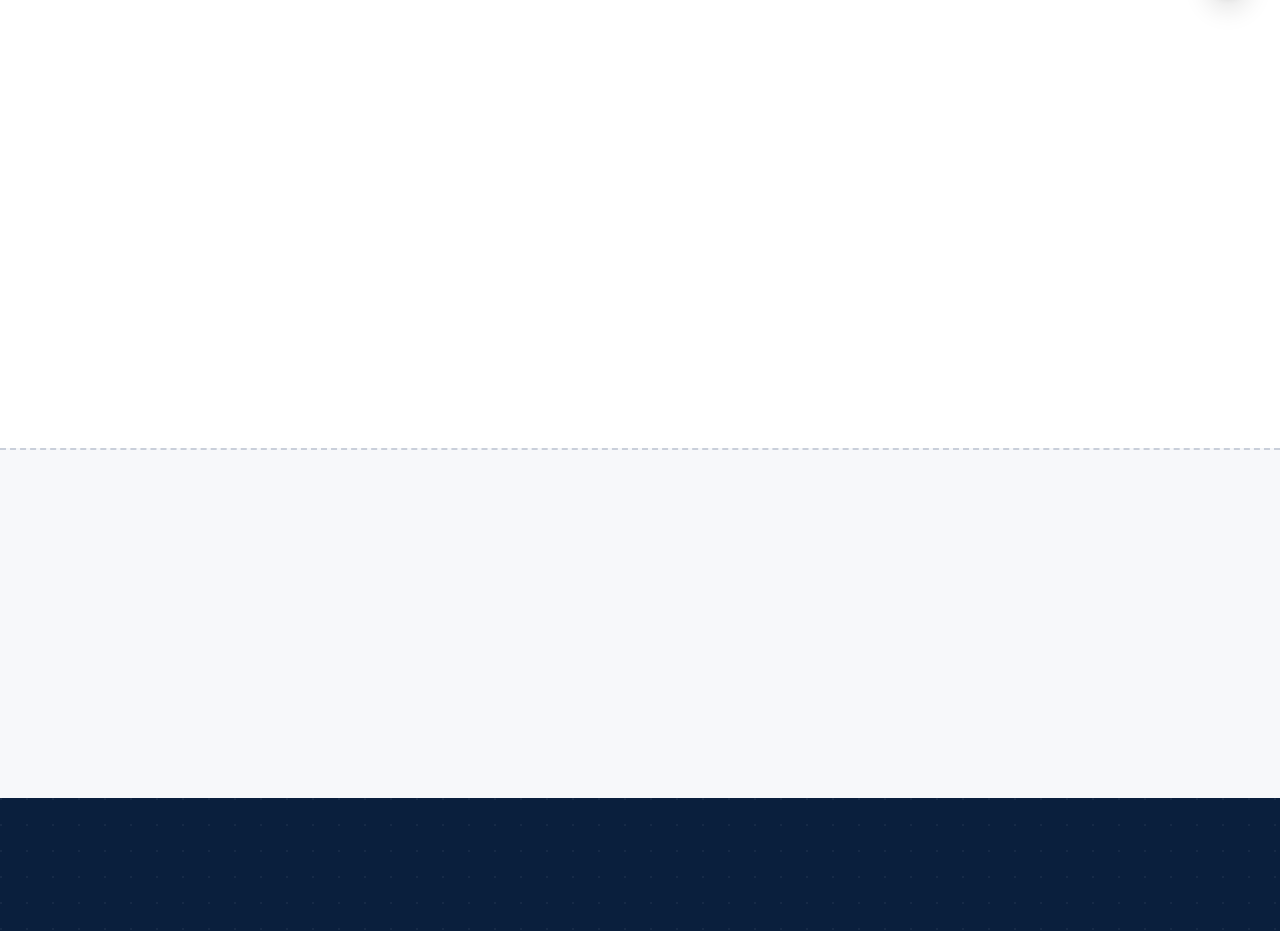
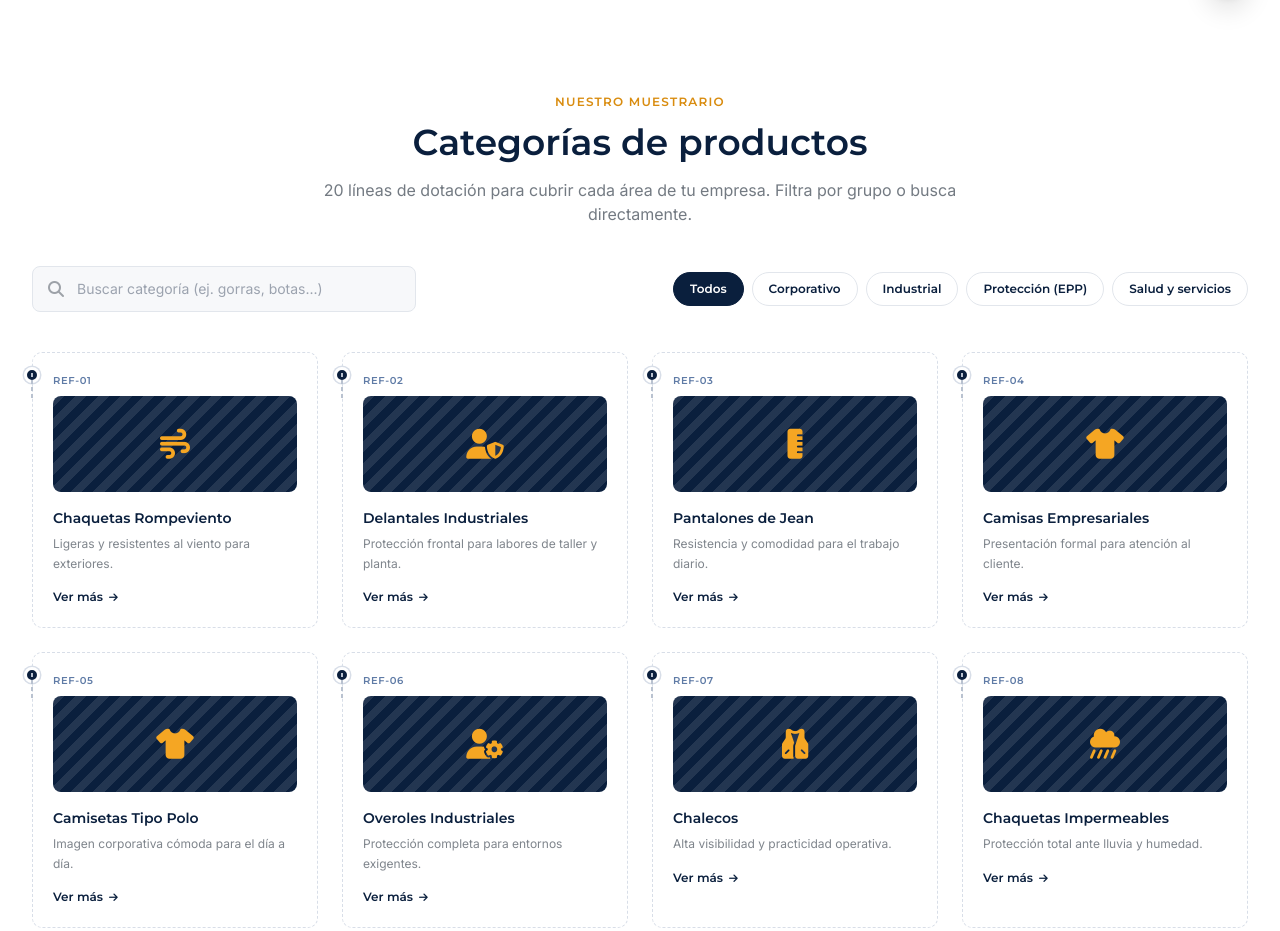
Before and after one commit to pavatorresbe-ship-it/pavatorresbe-env-alo-.github.com, a plain HTML site: page index.html in a window 1280 px wide. Shown: the part 780-1711 px from the top of the page. Drawn offline with nearby package versions, Linux system fonts and the light colour scheme.

Commit message:
Update index.html

```diff
--- a/index.html
+++ b/index.html
@@ -553,7 +553,7 @@
 <script>
 /* ============ DATA ============ */
 const categorias = [
-  {n:'Chaquetas Rompeviento', g:'industrial', img:'./img/rompevientos.jpg', d:'Ligeras y resistentes al viento para exteriores.'},
+  {n:'Chaquetas Rompeviento', g:'industrial', icon:'fa-wind', d:'Ligeras y resistentes al viento para exteriores.'},
   {n:'Delantales Industriales', g:'industrial', icon:'fa-user-shield', d:'Protección frontal para labores de taller y planta.'},
   {n:'Pantalones de Jean', g:'industrial', icon:'fa-ruler-vertical', d:'Resistencia y comodidad para el trabajo diario.'},
   {n:'Camisas Empresariales', g:'corporativo', icon:'fa-shirt', d:'Presentación formal para atención al cliente.'},
@@ -604,9 +604,9 @@ function renderCategorias(list){
       <div class="tag p-5 card-hover reveal in">
         <div class="tag-string"></div>
         <p class="ref-code text-[10px] text-navy-700/70 font-700">REF-${codeNum}</p>
-       <div class="h-24 rounded-lg bg-navy-950 flex items-center justify-center mt-2 fabric overflow-hidden">
-           <img src="${c.img || c.imagen}" alt="${c.n}" class="w-full h-full object-cover rounded-lg">
-             </div>
+        <div class="h-24 rounded-lg bg-navy-950 flex items-center justify-center mt-2 fabric">
+          <i class="fa-solid ${c.icon} text-3xl text-amber-500"></i>
+        </div>
         <h3 class="font-display font-700 text-sm text-navy-950 mt-4">${c.n}</h3>
         <p class="text-ink/55 text-xs mt-1.5 font-body leading-relaxed">${c.d}</p>
         <button class="text-xs font-display font-700 text-navy-950 mt-4 inline-flex items-center gap-1.5 hover:text-amber-600 verbtn">
@@ -655,7 +655,7 @@ productos.forEach(p=>{
   productGrid.insertAdjacentHTML('beforeend', `
     <div class="bg-white rounded-2xl border border-[#E2E6EC] overflow-hidden card-hover reveal in">
       <div class="h-44 ${p.bg} fabric flex items-center justify-center">
-       <img src="${do.img || do.imagen}" alt="${do.norte}" class="w-full h-full object-cover rounded-lg">
+        <i class="fa-solid ${p.icon} text-5xl ${p.bg.includes('text-navy-950') ? '' : 'text-amber-500'}"></i>
       </div>
       <div class="p-6">
         <h3 class="font-display font-700 text-navy-950">${p.n}</h3>
```
